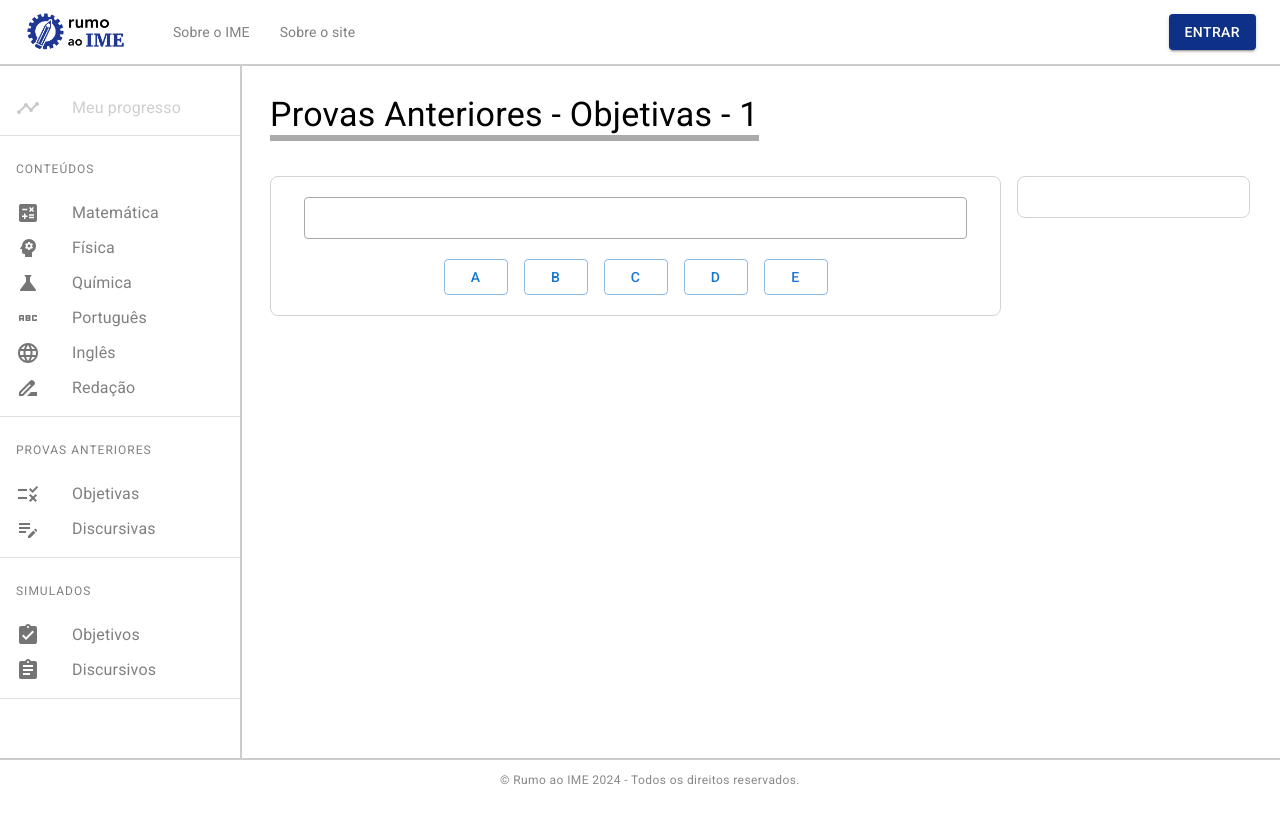
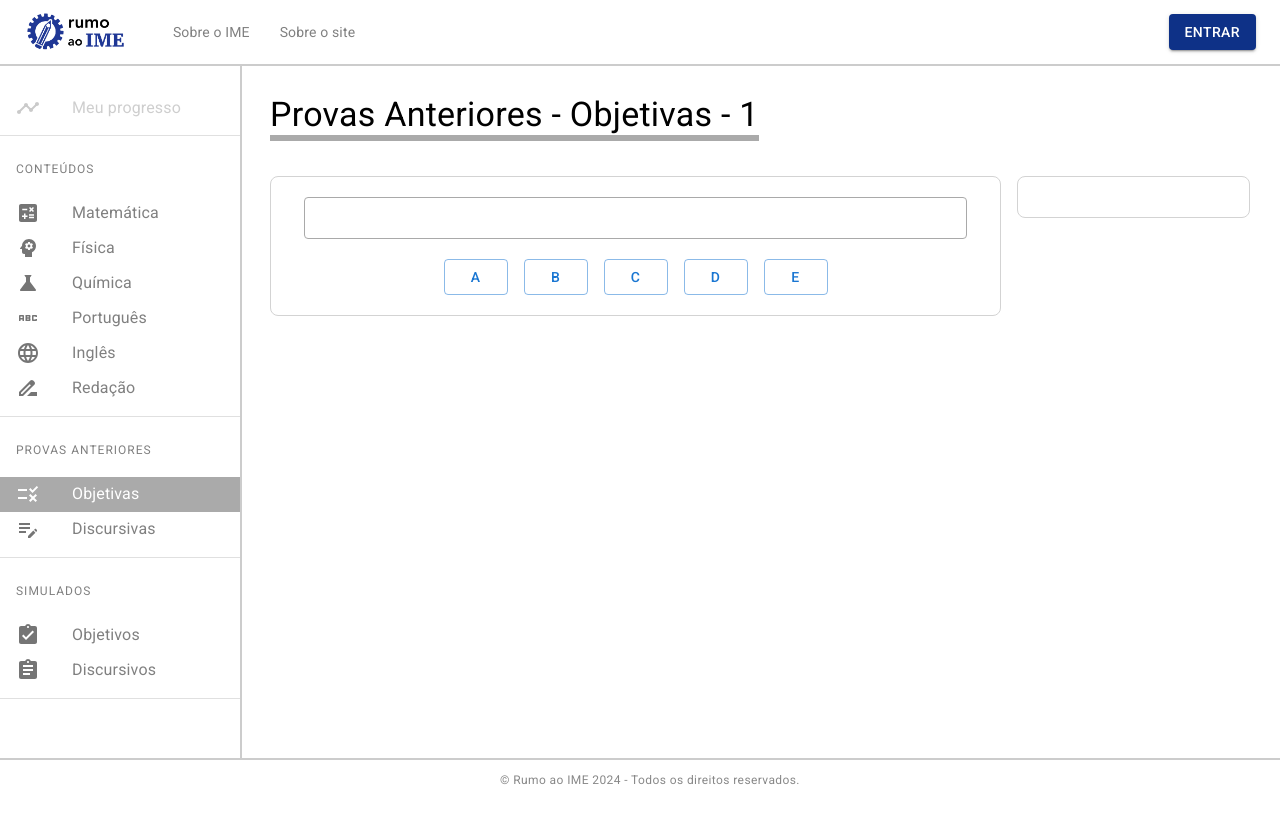
Before and after one commit to ajstourinho/rumoaoime, a React (Create React App) app in the folder frontend/: page /provas-anteriores/objetivas/1 in a window 1280 px wide. Shown: the top 822 px of the page. Built offline with nearby package versions, Linux system fonts and the light colour scheme; what mathjax3-react would draw is missing.

Commit message:
Keep selection after further navigation

```diff
--- a/frontend/src/components/SideBar/SideBar.jsx
+++ b/frontend/src/components/SideBar/SideBar.jsx
@@ -75,7 +75,7 @@ const Sidebar = () => {
                         : false
                     }
                     onClick={() => navigate(page.navigateTo)}
-                    selected={page.navigateTo === location.pathname}
+                    selected={location.pathname.includes(page.navigateTo)}
                     selectedcolor={page.selectedColor}
                   >
                     <ListItemIcon>{page.icon}</ListItemIcon>
```
